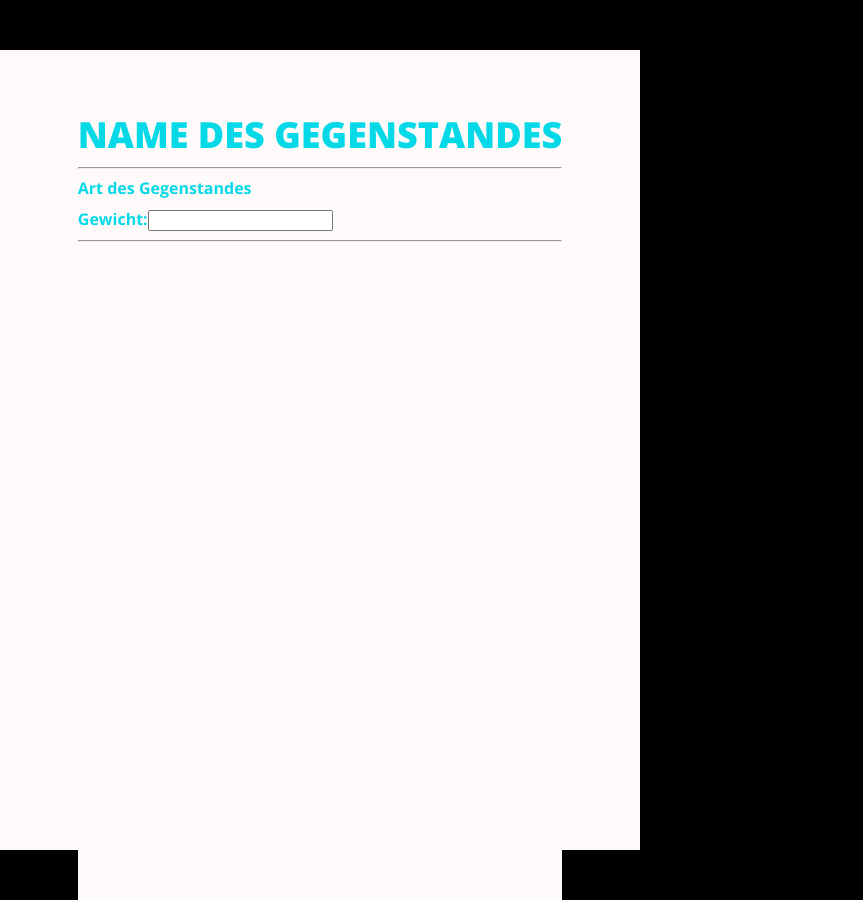
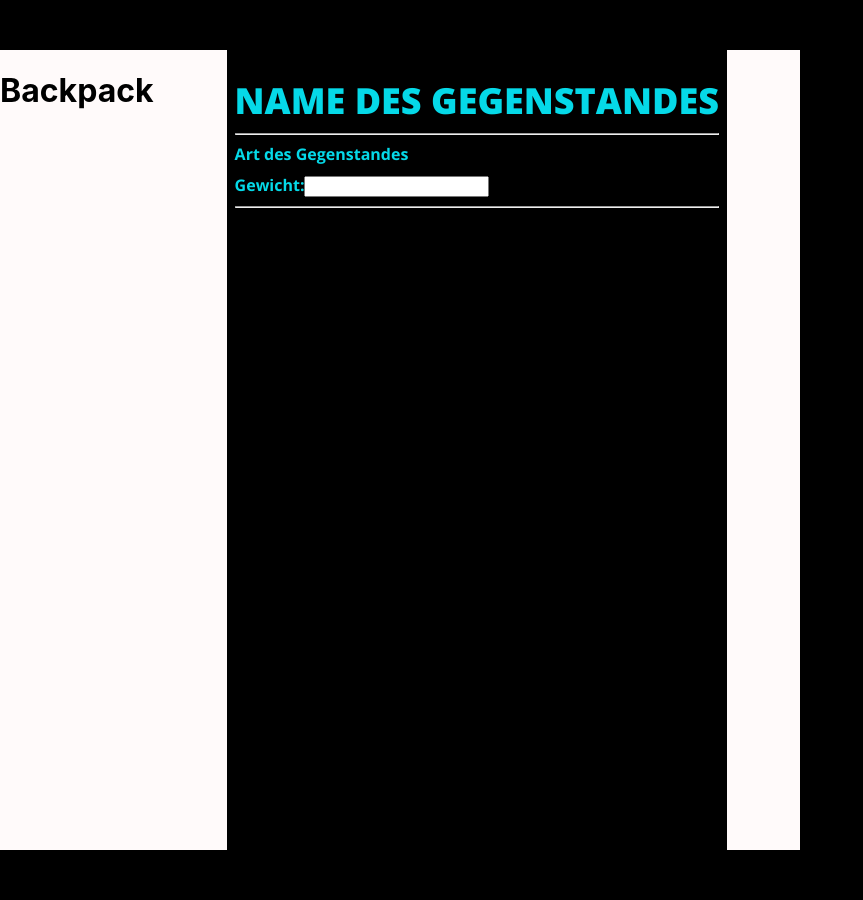
Before and after one commit to SeanPed/capstone-project, a React (Vite) app: page / in a window 1280 px wide. Shown: the whole page, without its empty margins (0-863 px from the left). Built offline with nearby package versions, Linux system fonts and the light colour scheme.

Commit message:
Fixing Grid Bug

```diff
--- a/index.html
+++ b/index.html
@@ -4,10 +4,13 @@
     <meta charset="UTF-8" />
     <link rel="icon" type="image/svg+xml" href="favicon.svg" />
     <meta name="viewport" content="width=device-width, initial-scale=1.0" />
-    <title>Vite App</title>
+    <title>Backpack</title>
   </head>
   <body>
-    <div id="app"></div>
-    <script type="module" src="/src/app/main.tsx"></script>
+    <h1>Backpack</h1>
+    <main>
+      <div id="app"></div>
+      <script type="module" src="/src/app/main.tsx"></script>
+    </main>
   </body>
 </html>
--- a/src/app/App.tsx
+++ b/src/app/App.tsx
@@ -6,9 +6,8 @@ function App(): JSX.Element {
   const [count, setCount] = useState<number>(0);
 
   return (
-    <body>
-      <Card />
-    </body>
+    <Card />
+
     // <BrowserRouter>
     //   <Routes>
     //     <Route path="/">
--- a/src/app/components/Card/Card.tsx
+++ b/src/app/components/Card/Card.tsx
@@ -3,7 +3,7 @@ import './Card.module.css';
 
 export default function Card(): JSX.Element {
   return (
-    <div className="card12">
+    <span className="card12">
       <div className="card--header">
         <h2>Name des Gegenstandes</h2>
       </div>
@@ -20,6 +20,6 @@ export default function Card(): JSX.Element {
         </div>
       </div>
       <hr />
-    </div>
+    </span>
   );
 }
--- a/src/app/globals.css
+++ b/src/app/globals.css
@@ -1,9 +1,9 @@
 body {
   display: grid;
-  grid-template-rows: 48px auto 48px;
+  grid-template-rows: auto;
   height: 100vh;
   background-color: snow;
-  max-width: 640px;
+  max-width: 100vh;
   margin: 0 auto;
   font-family: -apple-system, BlinkMacSystemFont, 'Segoe UI', 'Roboto', 'Oxygen',
     'Ubuntu', 'Cantarell', 'Fira Sans', 'Droid Sans', 'Helvetica Neue',
@@ -12,6 +12,13 @@ body {
   -moz-osx-font-smoothing: grayscale;
 }
 
+main {
+  background-color: black;
+  padding: 1rem 0.5rem;
+  overflow-y: auto;
+  margin: 0 auto;
+}
+
 code {
   font-family: source-code-pro, Menlo, Monaco, Consolas, 'Courier New',
     monospace;
```
